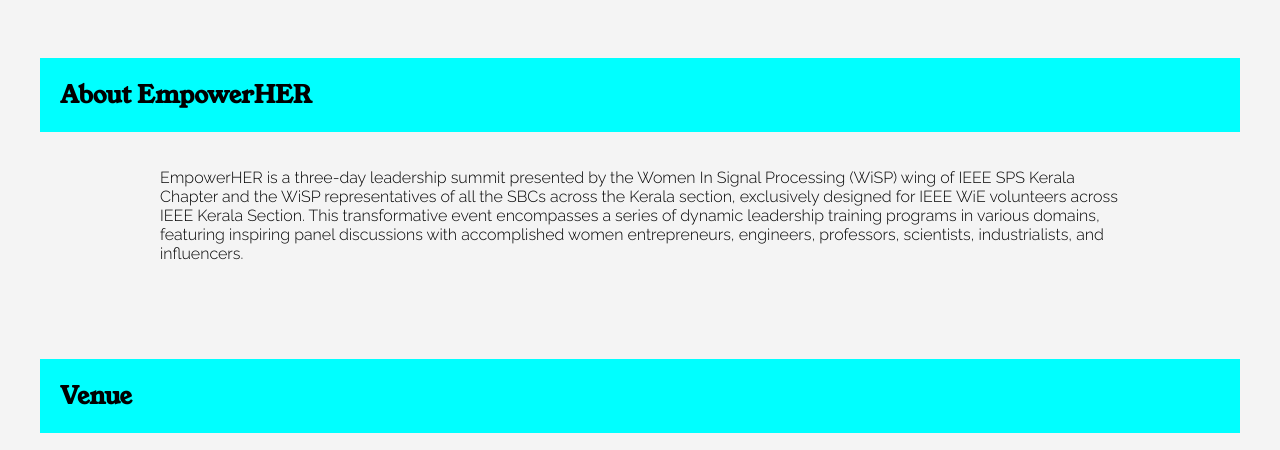
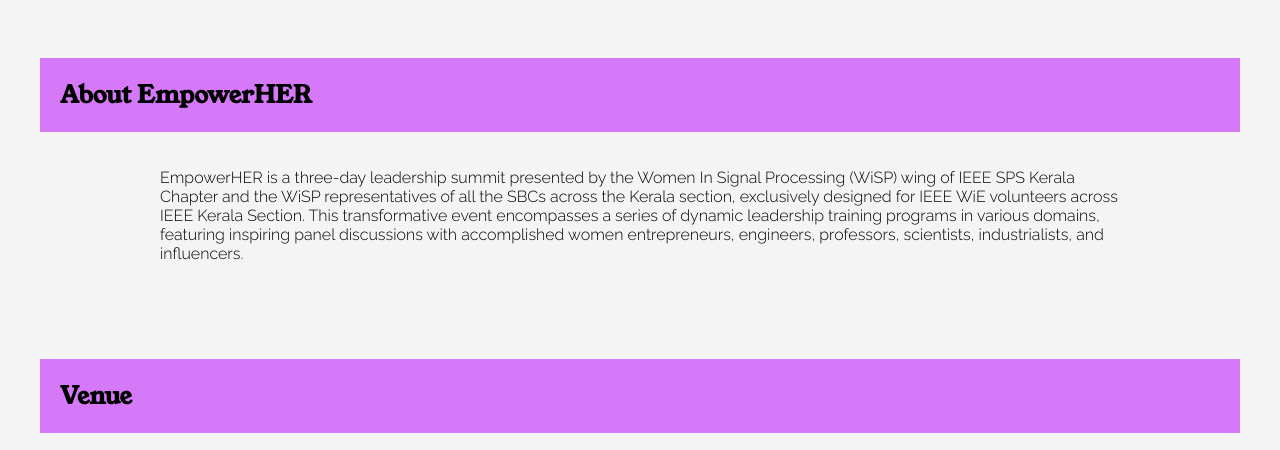
Before and after one commit to stone-PETER/SPSTask, a plain HTML site: page SPSWeb/index.html in a window 1280 px wide. Shown: the part 264-714 px from the top of the page. Drawn offline with Linux system fonts and the light colour scheme; grey boxes are pictures that could not be loaded; a script that the page names is missing.

Commit message:
Update styles.css

```diff
--- a/SPSWeb/styles.css
+++ b/SPSWeb/styles.css
@@ -67,7 +67,7 @@ h1{
 }
 h2{
     font-family: 'Young Serif',serif;
-    background-color: aqua;
+    background-color: rgb(183, 0, 255,0.5);
     padding: 20px;
 }
 p{
```
